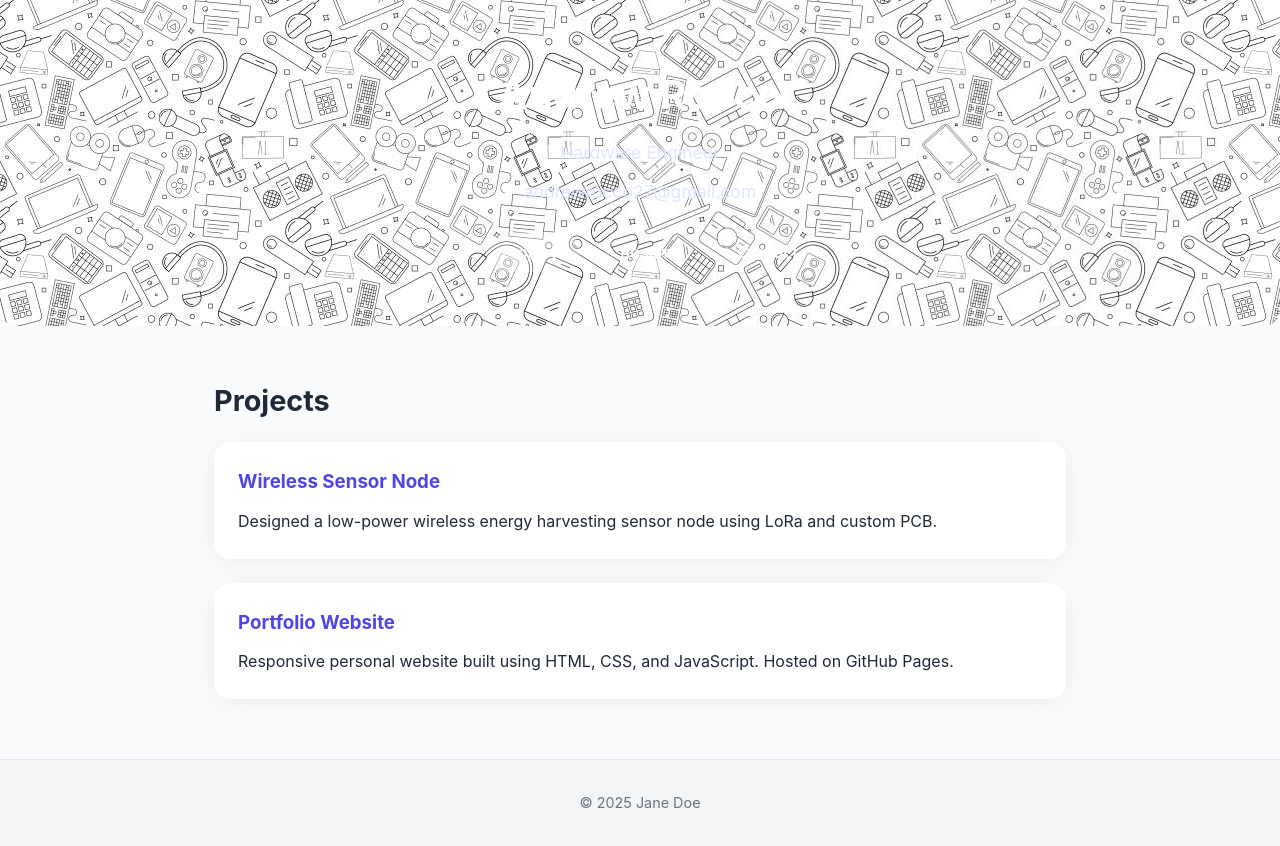
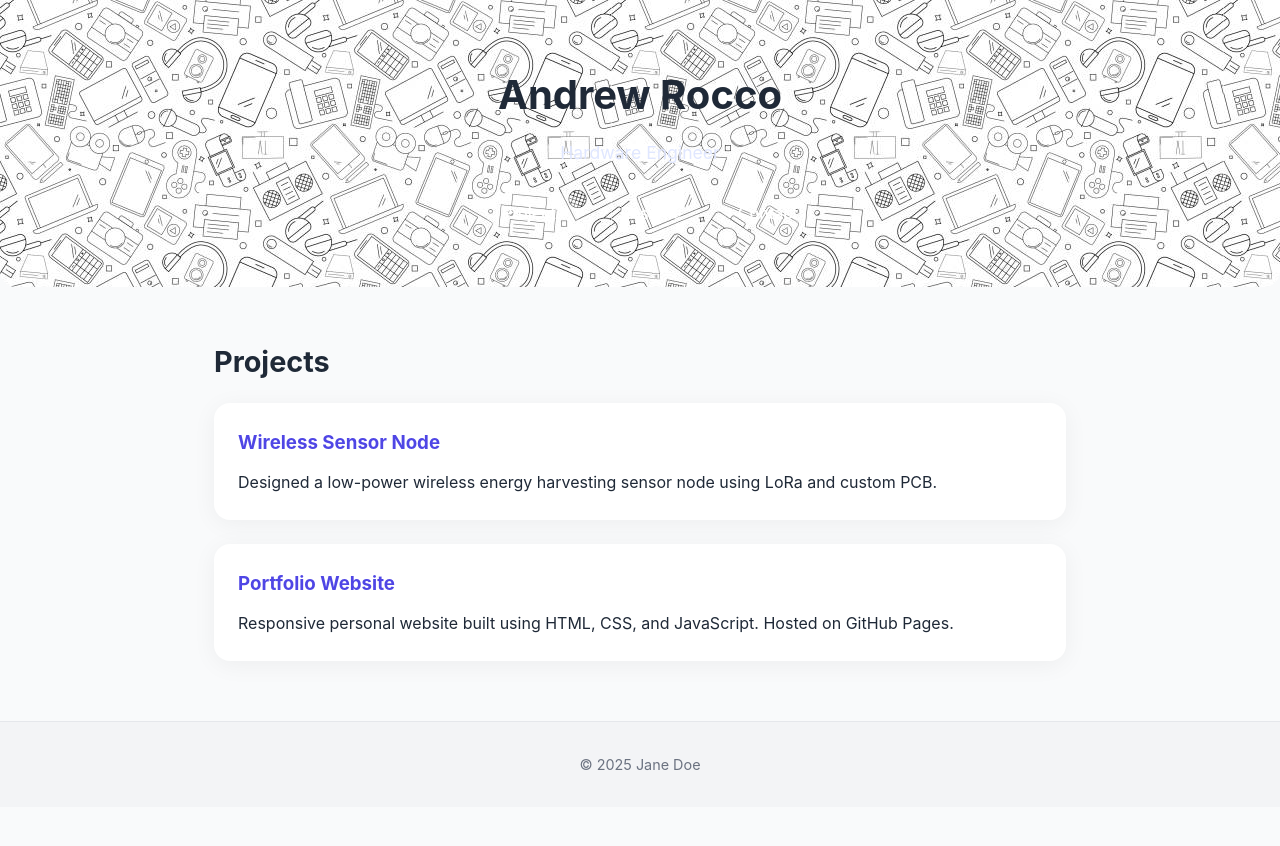
Before and after one commit to andrewlrocco/portfolio, a plain HTML site: page index.html in a window 1280 px wide. After the commit the page ends 807 px from the top, so only its background shows below. Drawn offline with Linux system fonts and the light colour scheme.

Commit message:
Misc error correction

```diff
--- a/index.html
+++ b/index.html
@@ -10,7 +10,6 @@
   <header>
     <h1>Andrew Rocco</h1>
     <p>Hardware Engineer</p>
-    <p>andrewrocco27@gmail.com</p>
     <nav>
       <ul>
         <li><a href="#" data-tab="projects" class="active">Projects</a></li>
--- a/styles.css
+++ b/styles.css
@@ -25,8 +25,8 @@
 
   /* Header */
   header {
+    width:100%;
     background-image:url("images/header-background.jpg");
-    color: white;
     text-align: center;
     padding: 60px 20px;
     border-bottom-left-radius: var(--border-radius);
```
